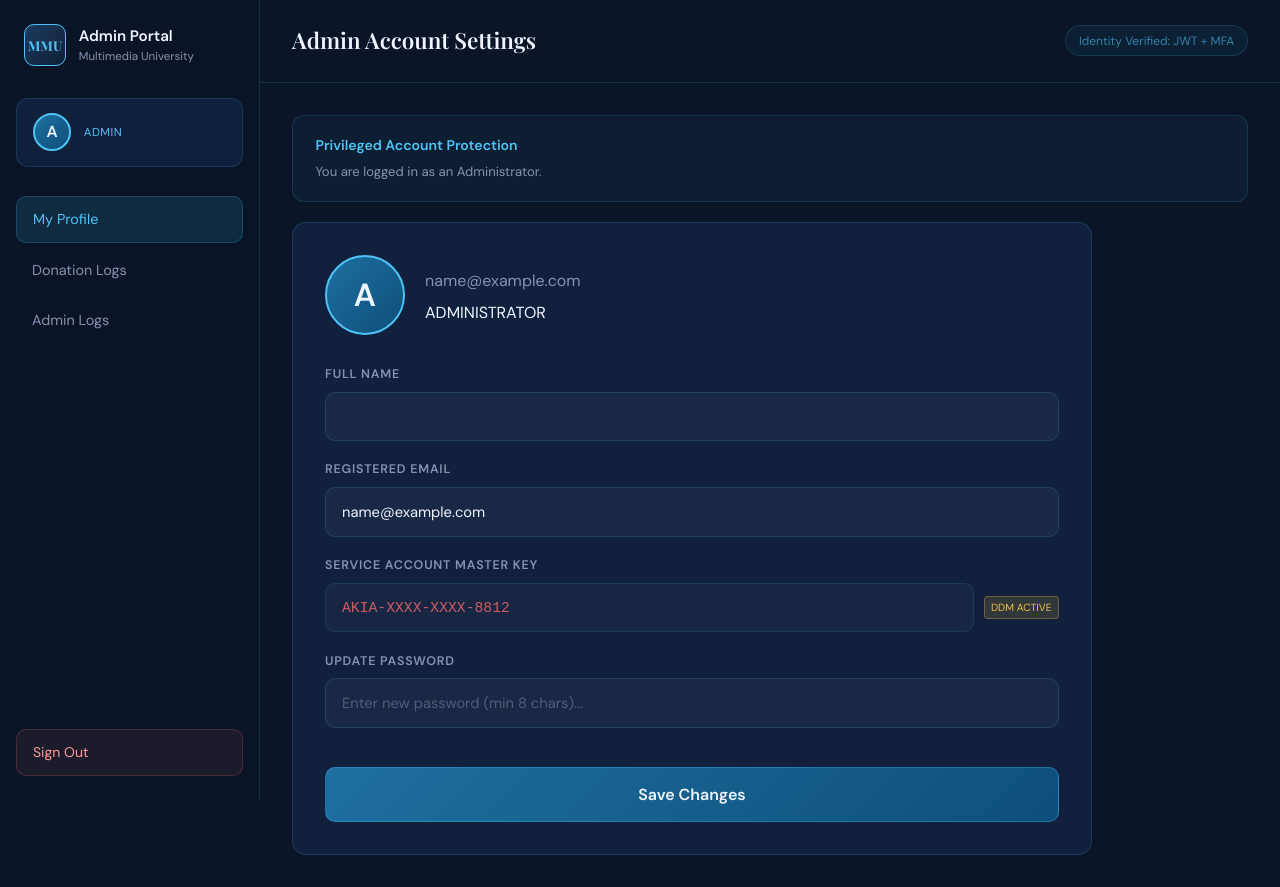
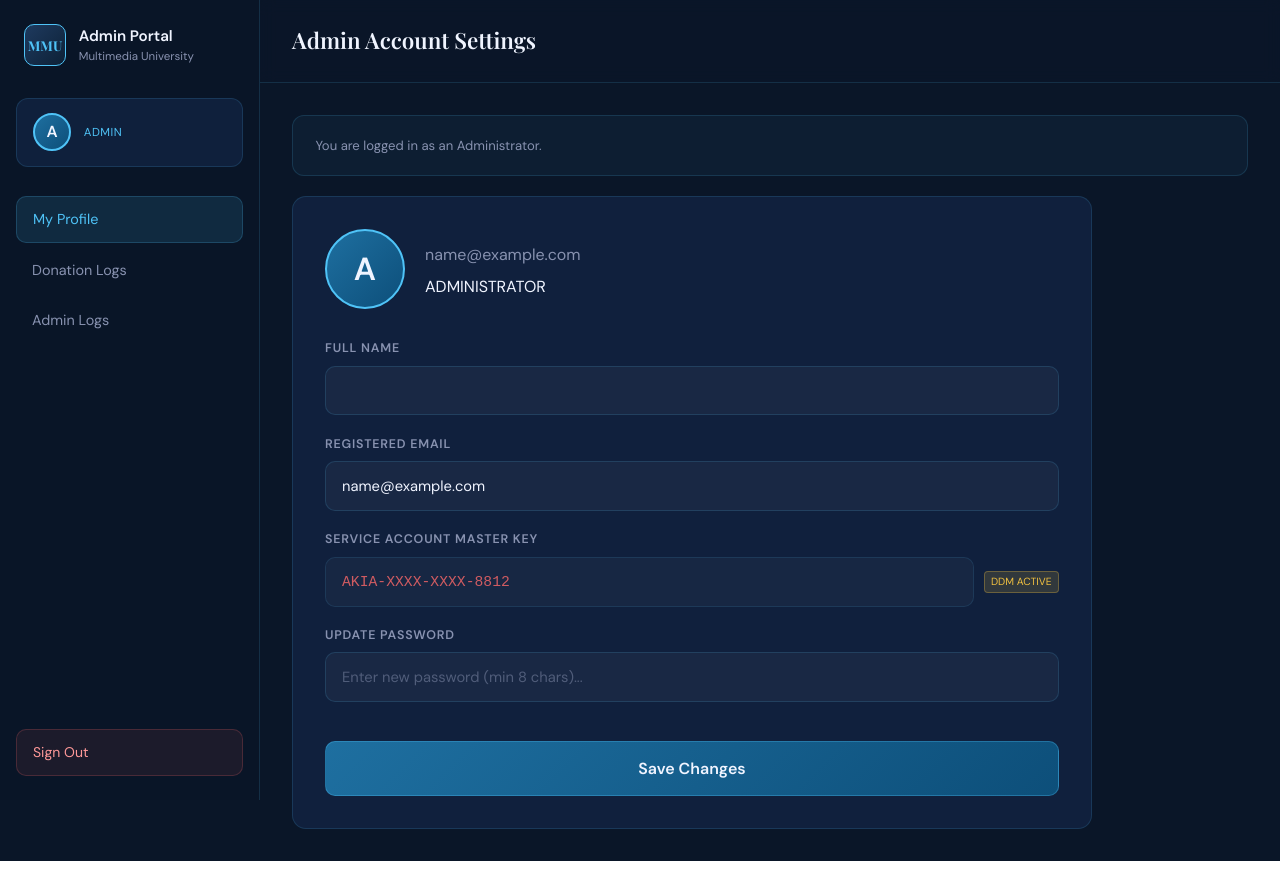
Before and after one commit to Omellet-boy/CloudSecurityAss, a React (Vite) app in the folder Version 2.2/: page /admin/adminprofile in a window 1280 px wide. After the commit the page ends 861 px from the top, so only its background shows below. Built offline with nearby package versions, Linux system fonts and the light colour scheme; sample sign-in values are in the browser's storage.

Commit message:
Update AdminProfile.tsx

```diff
--- a/Version 2.2/src/pages/AdminProfile.tsx
+++ b/Version 2.2/src/pages/AdminProfile.tsx
@@ -74,13 +74,11 @@ const AdminProfile: React.FC = () => {
             <main className="dash-main">
                 <header className="dash-header">
                     <h2>Admin Account Settings</h2>
-                    <span className="header-badge">Identity Verified: JWT + MFA</span>
                 </header>
 
                 <div className="content-area">
                     <div className="security-notice" style={{ marginBottom: '20px' }}>
                         <div>
-                            <strong>Privileged Account Protection</strong>
                             <p>You are logged in as an Administrator.</p>
                         </div>
                     </div>
```
